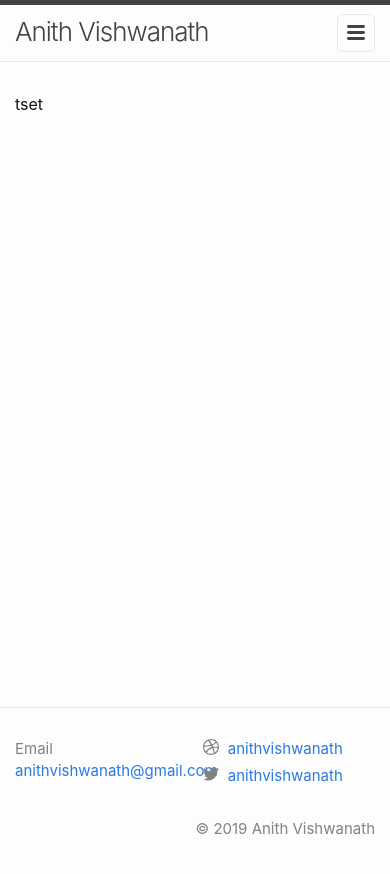
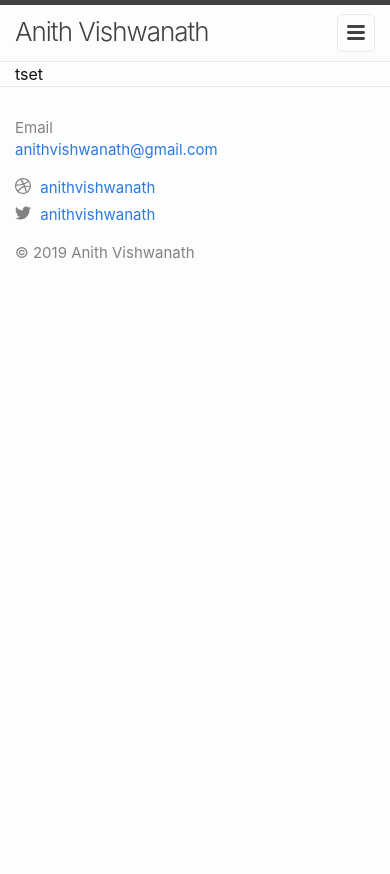
Before and after one commit to anithvishwanath/anithvishwanath.github.io, a Jekyll site: the page built from pages/blog.html, in a window 390 px wide. Shown: the top 874 px of the page. Built offline with Jekyll 4.4.1, drawn with Linux system fonts in a browser that asks for light colours.

Commit message:
Update main.css

```diff
--- a/assets/main.css
+++ b/assets/main.css
@@ -312,15 +312,15 @@
 
   .footer-col-3 {
     width: -webkit-calc(100% - (30px / 2));
-    width: calc(100% - (30px / 2)); }
-
-  .copy p {
-    text-align: right; }}}
+    width: calc(100% - (30px / 2)); } }
 @media screen and (max-width: 600px) {
   .footer-col {
     float: none;
     width: -webkit-calc(100% - (30px / 2));
-    width: calc(100% - (30px / 2)); } }
+    width: calc(100% - (30px / 2)); }
+
+  .copy p {
+    text-align: left; }}}
 
 /**
  * Page content
```
